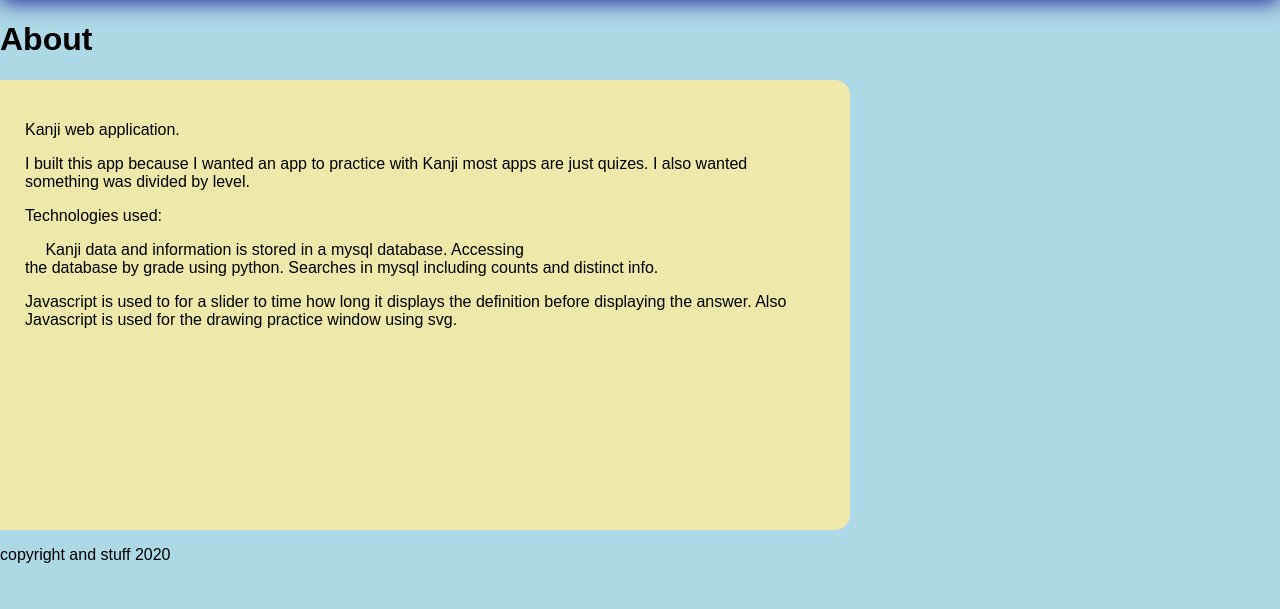
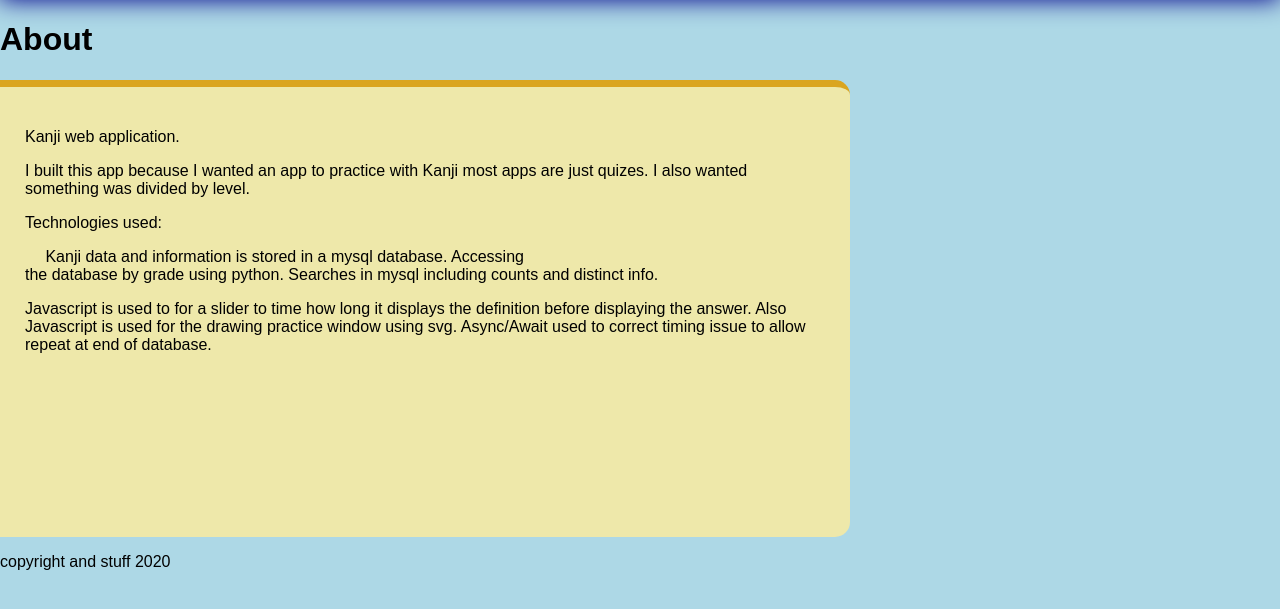
Before and after one commit to LeoKnox/kanji_app, a Flask app: page /about in a window 1280 px wide. Shown: the part 46-655 px from the top of the page. Run offline with Flask 2, Linux system fonts and the light colour scheme.

Commit message:
Add files via upload

```diff
--- a/application/static/css/styles.css
+++ b/application/static/css/styles.css
@@ -56,12 +56,14 @@ table {
 
 .grid-item {
     background-color: palegoldenrod;
+    border-top: 7px goldenrod solid;
     padding: 15px;
     border-radius: 0 15px 0 0;
 }
 
 #nav_practice {
     border-radius: 0;
+    border-top: 7px goldenrod solid;
 }
 
 .kanji_info {
@@ -108,6 +110,7 @@ table {
     width: 600px;
     background-color: palegoldenrod;
     padding: 15px;
+    border-top: 7px goldenrod solid;
     border-radius: 0 15px 15px 0;
     margin-bottom: 25px;
     min-height: 400px;
@@ -139,6 +142,7 @@ table {
 dl {
     font-size: 1.4em;
     background-color: palegoldenrod;
+    border-top: 7px goldenrod solid;
     border-radius: 0 25px 25px 0;
     width: 600px;
     min-height: 400px;
@@ -213,6 +217,7 @@ input[type=checkbox]:checked + label {
     background-color: palegoldenrod;
     padding: 25px;
     width: 800px;
+    border-top: 7px goldenrod solid;
     border-radius: 0 15px 15px 0;
     min-height: 400px;
 }
--- a/application/static/js/practice.js
+++ b/application/static/js/practice.js
@@ -3,8 +3,6 @@ async function nextKanji(x, y) {
     if (await y == x.length) {
         y = 0;
     };
-    console.log(y);
-    console.log("888888888");
     document.getElementById("next_button").value = y;
     document.getElementById("display").innerHTML = x[y][1];
     document.getElementById("kanji_row").innerHTML = "\
@@ -62,8 +60,6 @@ function clearCoor() {
 
 function showKanji(item, time=7) {
     var para = "<p>"+item+"</p>";
-    console.log("33333");
-    console.log(time);
     setTimeout(() => {
         document.getElementById('answer').innerHTML = para;
     }, time*1000);
@@ -76,6 +72,5 @@ function showKanji(item, time=7) {
 function reloadQuiz(timer=7) {
     x = document.getElementById('quiz').href;
     x += "/" + timer;
-    //window.location.href = document.getElementById('quiz').href;
     window.location.href = x;
 }
--- a/application/templates/about.html
+++ b/application/templates/about.html
@@ -17,7 +17,7 @@
         <p>
             Javascript is used to for a slider to time how long it displays the definition before
             displaying the answer. Also Javascript is used for the drawing practice window using
-            svg.
+            svg. Async/Await used to correct timing issue to allow repeat at end of database.
         </p>
     </div>
 {% endblock %}
```
